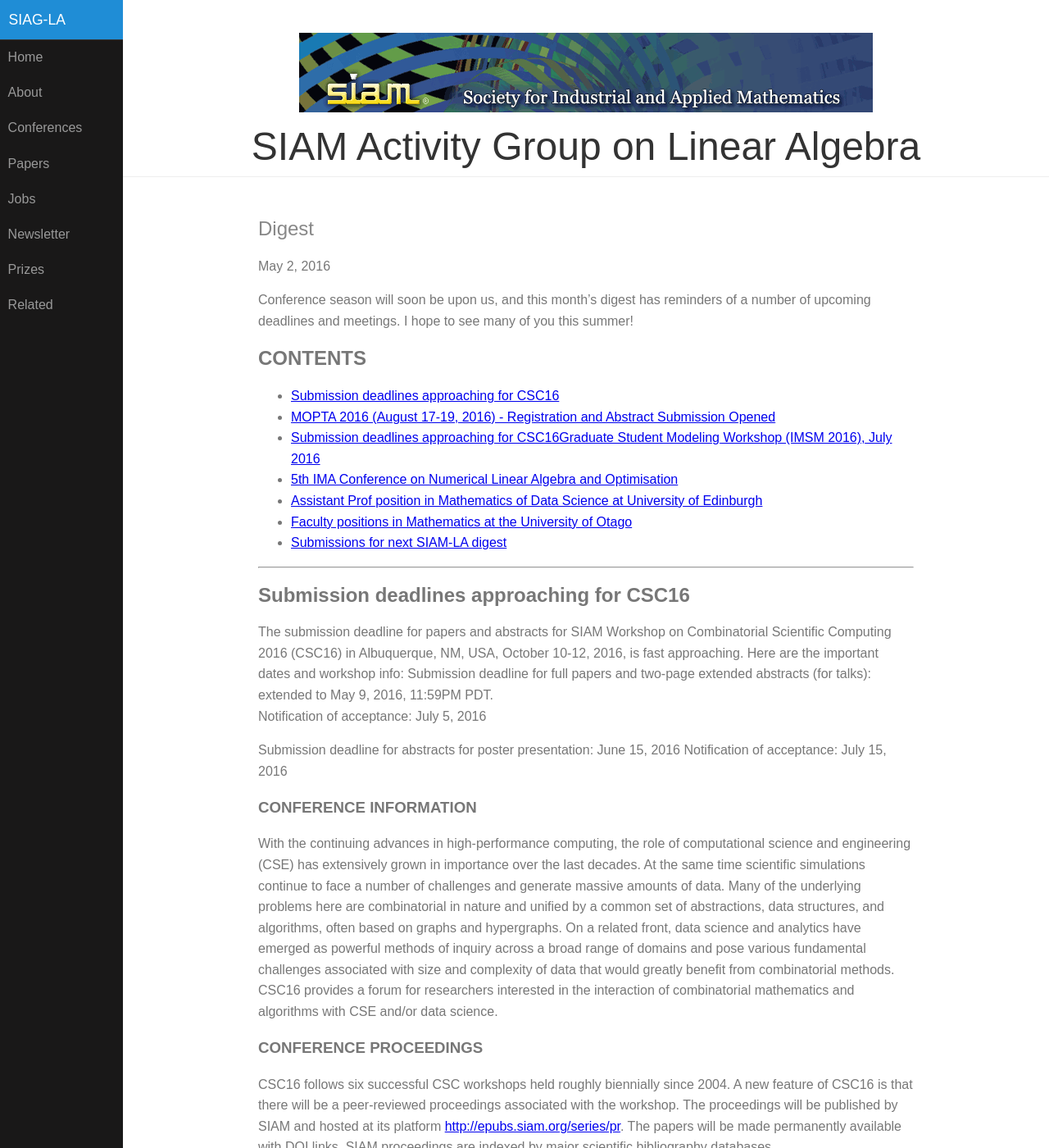
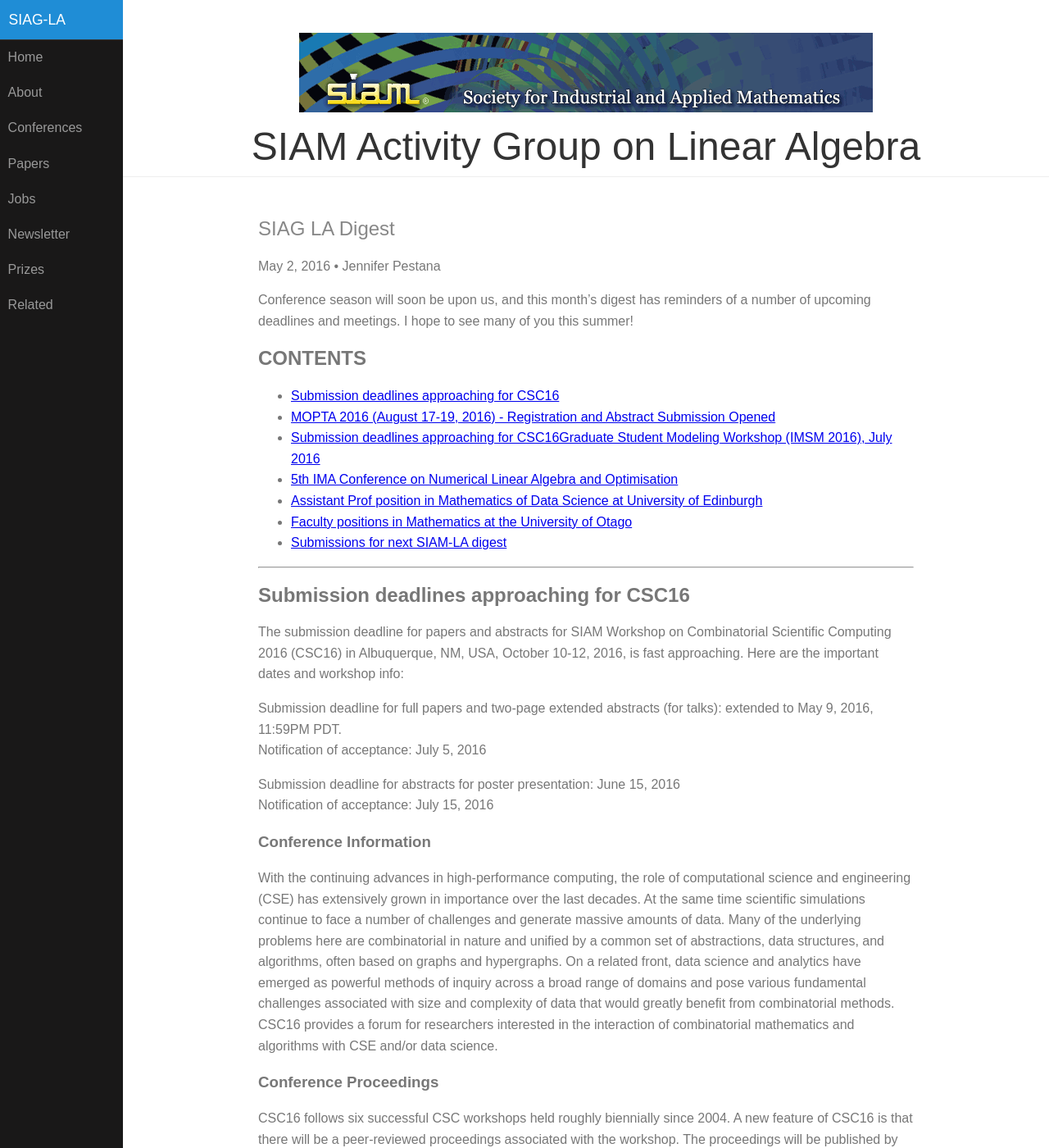
Before and after one commit to dbindel/siagla, a Jekyll site: the page built from _posts/2016-05-02-digest.md, in a window 1280 px wide and 1400 px high. Shown: the whole window at 82% size. Built offline with Jekyll 4.4.1, drawn with Linux system fonts in a browser that asks for light colours; comment, search, counter and statistics services are not loaded.

Commit message:
Modified digest

```diff
--- a/_posts/2016-05-02-digest.md
+++ b/_posts/2016-05-02-digest.md
@@ -1,3 +1,10 @@
+---
+title: SIAG LA Digest
+date: 2016-05-02 15:36:25
+author: Jennifer Pestana
+comments: true
+---
+
 Conference season will soon be upon us, and this month's digest has
 reminders of a number of upcoming deadlines and meetings. I hope to see many of you
 this summer!
@@ -18,16 +25,17 @@ this summer!
 ## <a name="nav0">Submission deadlines approaching for CSC16</a>
 
 The submission deadline for papers and abstracts for SIAM Workshop on Combinatorial Scientific Computing 2016 (CSC16) in Albuquerque, NM, USA, October 10-12, 2016, is fast approaching. Here are the important dates and workshop info:
+
 Submission deadline for full papers and two-page extended abstracts (for talks): extended to May 9, 2016, 11:59PM PDT.
 Notification of acceptance: July 5, 2016
 
 Submission deadline for abstracts for poster presentation: June 15, 2016
 Notification of acceptance: July 15, 2016
 
-### CONFERENCE INFORMATION
+### Conference Information
 With the continuing advances in high-performance computing, the role of computational science and engineering (CSE) has extensively grown in importance over the last decades. At the same time scientific simulations continue to face a number of challenges and generate massive amounts of data. Many of the underlying problems here are combinatorial in nature and unified by a common set of abstractions, data structures, and algorithms, often based on graphs and hypergraphs. On a related front, data science and analytics have emerged as powerful methods of inquiry across a broad range of domains and pose various fundamental challenges associated with size and complexity of data that would greatly benefit from combinatorial methods. CSC16 provides a forum for researchers interested in the interaction of combinatorial mathematics and algorithms with CSE and/or data science.
 
-### CONFERENCE PROCEEDINGS
+### Conference Proceedings
 CSC16 follows six successful CSC workshops held roughly biennially since 2004. A new feature of CSC16 is that there will be a peer-reviewed proceedings associated with the workshop. The proceedings will be published by SIAM and hosted at its platform <http://epubs.siam.org/series/pr>. The papers will be made permanently available with DOI links. SIAM proceedings are indexed by major scientific bibliography databases.
 
 Authors are invited to submit manuscripts that present original unpublished research in all areas of combinatorial scientific computing. Topics of interest include, but are not limited to,
@@ -41,7 +49,6 @@ Authors are invited to submit manuscripts that present original unpublished rese
 * Applications of combinatorial scientific computing
 
 ### Types of Submissions
-
 We invite two types of submissions for talks:
 
 1. Full Papers. Papers should not exceed ten (10) pages using double-column format and 11 pt font size. The SIAM macro to be used for paper preparation is available at <http://www.siam.org/proceedings/macros.php>. Accepted papers will be included in the proceedings, which will be published electronically by SIAM at its proceedings platform. Accepted papers will be presented at the workshop as talks.
@@ -51,23 +58,19 @@ We invite two types of submissions for talks:
 Best Paper Award: There will be a Best Paper Award for one paper selected among submissions in the Full Papers category.
 
 ### Submission Page
-
 Submission will be handled through EasyChair.
 Submission link: <http://www.easychair.org/conferences/?conf=csc16>
 
 ### Invited Speakers
-
 Srinivas Aluru, Georgia Institute of Technology, USA
 John Gilbert, University of California Santa Barbara, USA
 Gary Miller, Carnegie Mellon University, USA
 
 ### Workshop Co-chairs
-
 Erik Boman, Sandia National Laboratories, USA
 Assefaw Gebremedhin, Washington State University, USA
 
 ### Program Committee
-
 Cevdet Aykanat, Bilkent University, Turkey
 Aydin Buluc, Lawrence Berkeley National Laboratory, USA
 Edmond Chow, Georgia Institute of Technology, USA
@@ -86,7 +89,6 @@ Andrea Walther, Paderborn University, Germany
 Stefan Wild, Argonne National Laboratory, USA
 
 ### Steering Committee
-
 Rob Bisseling, Utrecht University, the Netherlands
 Bruce Hendrickson, Sandia National Laboratories, USA
 X. Sherry Li, Lawrence Berkeley National Laboratory, USA
@@ -95,9 +97,7 @@ Alex Pothen, Purdue University, USA
 Bora Ucar, CNRS and ENS Lyon, France
 
 ### Further Information
-
 Further information about the workshop, including registration details and hotel information will be made available at the workshop's website at <http://www.siam.org/meetings/csc16/>.
-
 
 ---------------
 
```
